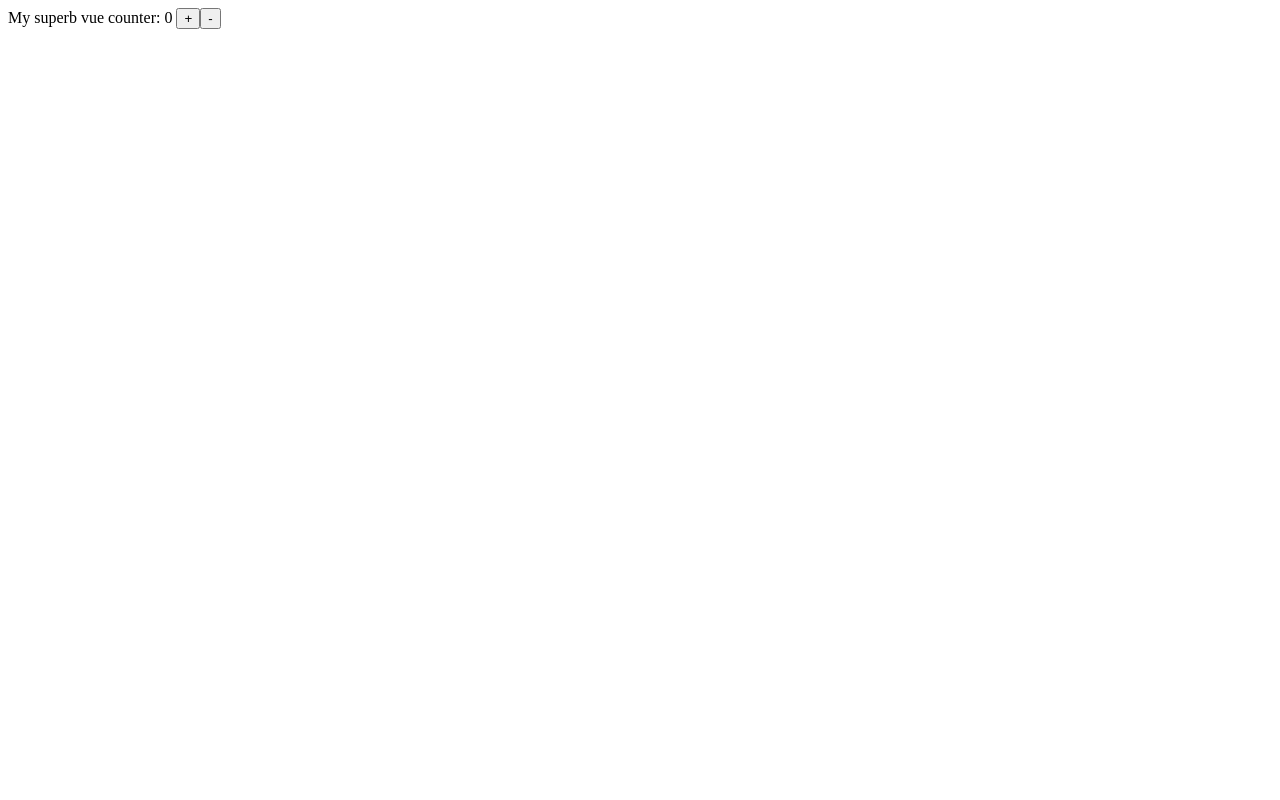
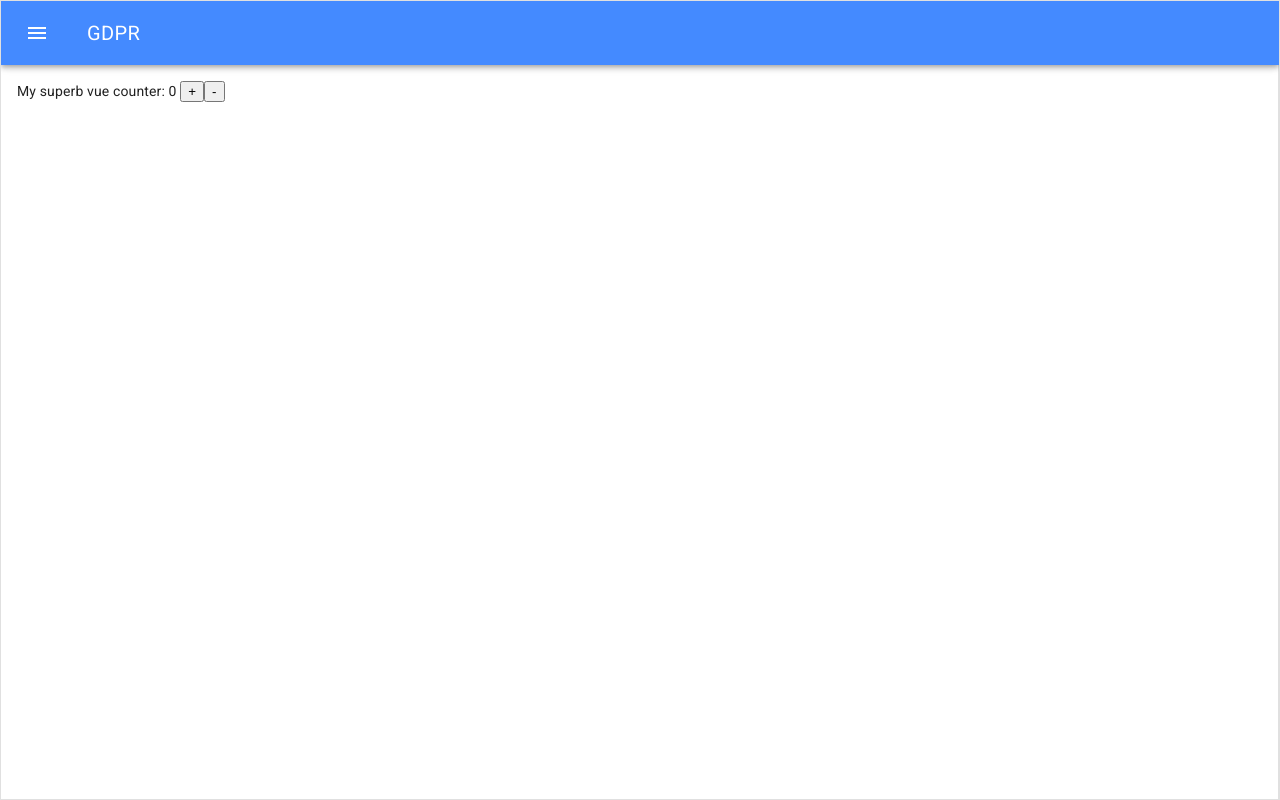
Before and after one commit to loispostula/gdpr, a Vue app: page /#/ in a window 1280 px wide. Built offline with nearby package versions, Linux system fonts and the light colour scheme.

Commit message:
[enh] add vue-material and the backbone of a menu

```diff
--- a/index.html
+++ b/index.html
@@ -4,6 +4,7 @@
     <meta charset="utf-8">
     <meta name="viewport" content="width=device-width,initial-scale=1.0">
     <title>gdpr</title>
+    <link rel="stylesheet" href="//fonts.googleapis.com/css?family=Roboto:300,400,500,700,400italic|Material+Icons">
   </head>
   <body>
     <div id="app"></div>
--- a/package.json
+++ b/package.json
@@ -14,6 +14,7 @@
   },
   "dependencies": {
     "vue": "^2.5.2",
+    "vue-material": "^1.0.0-beta-8",
     "vue-router": "^3.0.1",
     "vuex": "^3.0.1"
   },
@@ -57,6 +58,7 @@
     "karma-webpack": "^2.0.2",
     "mocha": "^3.2.0",
     "node-notifier": "^5.1.2",
+    "node-sass": "^4.8.3",
     "optimize-css-assets-webpack-plugin": "^3.2.0",
     "ora": "^1.2.0",
     "phantomjs-prebuilt": "^2.1.14",
@@ -65,6 +67,7 @@
     "postcss-loader": "^2.0.8",
     "postcss-url": "^7.2.1",
     "rimraf": "^2.6.0",
+    "sass-loader": "^6.0.7",
     "semver": "^5.3.0",
     "shelljs": "^0.7.6",
     "sinon": "^4.0.0",
--- a/src/App.vue
+++ b/src/App.vue
@@ -1,14 +1,75 @@
 <template>
   <div id="app">
-    <router-view/>
+    <md-app md-mode="reveal">
+      <md-app-toolbar class="md-primary">
+        <md-button class="md-icon-button" @click="toggleMenu">
+          <md-icon>menu</md-icon>
+        </md-button>
+        <span class="md-title">GDPR</span>
+      </md-app-toolbar>
+      <md-app-drawer v-on:update:mdActive="toggleMenu" :md-active="menu_visible">
+        <md-toolbar class="md-transparent" md-elevation="0">Navigation</md-toolbar>
+
+        <md-list>
+          <md-list-item>
+            <md-icon>move_to_inbox</md-icon>
+            <span class="md-list-item-text">Inbox</span>
+          </md-list-item>
+
+          <md-list-item>
+            <md-icon>send</md-icon>
+            <span class="md-list-item-text">Sent Mail</span>
+          </md-list-item>
+
+          <md-list-item>
+            <md-icon>delete</md-icon>
+            <span class="md-list-item-text">Trash</span>
+          </md-list-item>
+
+          <md-list-item>
+            <md-icon>error</md-icon>
+            <span class="md-list-item-text">Spam</span>
+          </md-list-item>
+        </md-list>
+      </md-app-drawer>
+      <md-app-content>
+        <router-view/>
+      </md-app-content>
+    </md-app>
   </div>
 </template>
 
 <script>
+import { createNamespacedHelpers } from 'vuex';
+
+const uiHelper = createNamespacedHelpers('ui');
+
+
 export default {
   name: 'App',
-  data() {
-    return {};
-  },
+  computed: uiHelper.mapGetters({
+    menu_visible: 'isMenuVisible',
+  }),
+  methods: uiHelper.mapActions([
+    'toggleMenu',
+  ]),
 };
 </script>
+
+<style lang="scss">
+#app {
+  height: 100vh;
+  display: flex;
+  align-items: center;
+  justify-content: center;
+  .md-app {
+    border: 1px solid rgba(#000, .12);
+    width: 100%;
+    height: 100%;
+  }
+  .md-drawer {
+    width: 230px;
+    max-width: calc(100vw - 125px);
+  }
+}
+</style>
--- a/src/main.js
+++ b/src/main.js
@@ -1,9 +1,14 @@
 // The Vue build version to load with the `import` command
 // (runtime-only or standalone) has been set in webpack.base.conf with an alias.
 import Vue from 'vue';
+import VueMaterial from 'vue-material';
+import 'vue-material/dist/vue-material.css';
+import 'vue-material/dist/theme/default.css';
 import App from './App';
 import router from './router';
 import store from './store';
+
+Vue.use(VueMaterial);
 
 
 Vue.config.productionTip = false;
--- a/src/store/index.js
+++ b/src/store/index.js
@@ -3,6 +3,7 @@ import Vuex from 'vuex';
 import createLogger from 'vuex/dist/logger';
 
 import counter from './modules/counter';
+import ui from './modules/ui';
 
 Vue.use(Vuex);
 
@@ -14,6 +15,7 @@ const logger = createLogger();
 export default new Vuex.Store({
   modules: {
     counter,
+    ui,
   },
   strict: debug,
   plugins: [logger],
--- /dev/null
+++ b/src/store/modules/ui/actions.js
@@ -0,0 +1,9 @@
+import types from './types';
+
+const toggleMenu = ({ commit }) => {
+  commit(types.TOGGLE_MENU);
+};
+
+export default {
+  toggleMenu,
+};
--- /dev/null
+++ b/src/store/modules/ui/getters.js
@@ -0,0 +1,5 @@
+const isMenuVisible = state => state.menu_visible;
+
+export default {
+  isMenuVisible,
+};
--- /dev/null
+++ b/src/store/modules/ui/index.js
@@ -0,0 +1,15 @@
+import getters from './getters';
+import actions from './actions';
+import mutations from './mutations';
+
+const state = {
+  menu_visible: false,
+};
+
+export default {
+  namespaced: true,
+  state,
+  getters,
+  actions,
+  mutations,
+};
--- /dev/null
+++ b/src/store/modules/ui/mutations.js
@@ -0,0 +1,7 @@
+import types from './types';
+
+export default {
+  [types.TOGGLE_MENU](state) {
+    state.menu_visible = !state.menu_visible;
+  },
+};
--- /dev/null
+++ b/src/store/modules/ui/types.js
@@ -0,0 +1,5 @@
+const TOGGLE_MENU = 'ui/TOGGLE_MENU';
+
+export default {
+  TOGGLE_MENU,
+};
```
Also changed, not shown: 1 other file (tests, documents, lock files or other folders).
